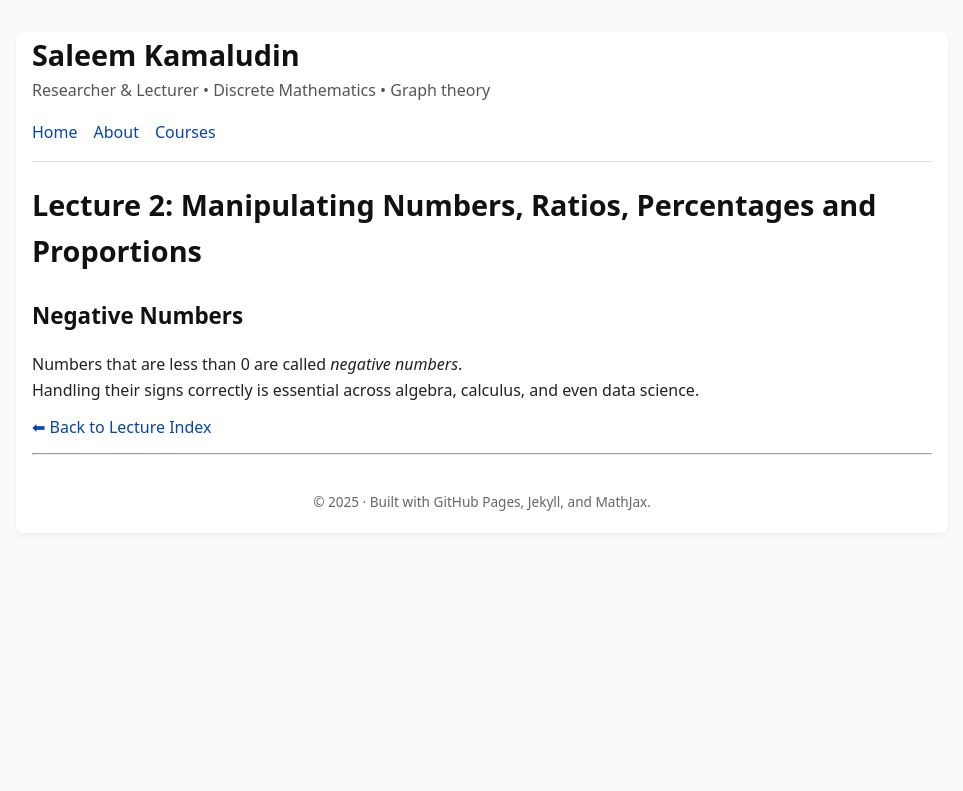
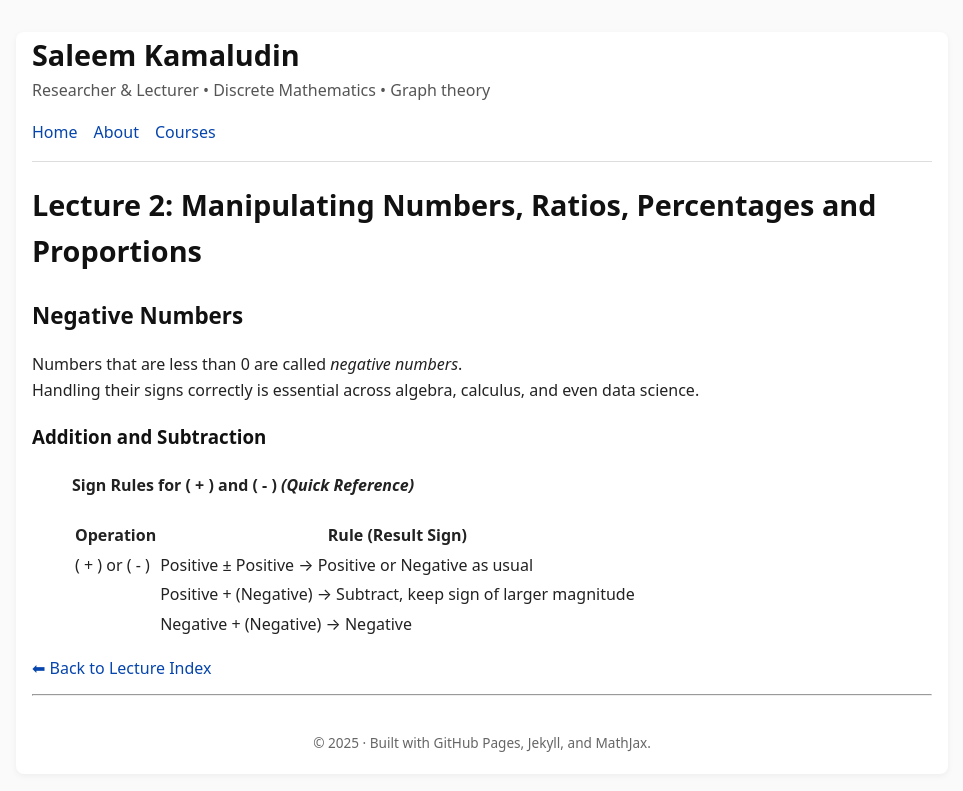
Before and after one commit to SaleemKamaludin/SaleemKamaludin.github.io, a Jekyll site: the page built from courses/math-1115/lecture-notes/lecture2.md, in a window 1280 px wide. Shown: the top 791 px of the page, without its empty margins (158-1121 px from the left). Built offline with Jekyll 4.4.1, drawn with Linux system fonts in a browser that asks for light colours.

Commit message:
Add sign rules for addition and subtraction
Added section on addition and subtraction sign rules.

```diff
--- a/courses/math-1115/lecture-notes/lecture2.md
+++ b/courses/math-1115/lecture-notes/lecture2.md
@@ -13,4 +13,16 @@ permalink: /courses/math-1115/lecture-notes/lecture2/
 Numbers that are less than 0 are called *negative numbers*.
 Handling their signs correctly is essential across algebra, calculus, and even data science.
 
+
+### Addition and Subtraction
+
+> #### Sign Rules for \( + \) and \( - \) *(Quick Reference)*
+>
+> | Operation | Rule (Result Sign) |
+> |------------|--------------------|
+> | \( + \) or \( - \) | Positive ± Positive → Positive or Negative as usual |
+> |  | Positive + (Negative) → Subtract, keep sign of larger magnitude |
+> |  | Negative + (Negative) → Negative |
+
+
 [⬅ Back to Lecture Index]({{ '/courses/math-1115/lecture-notes/' | relative_url }})
```
